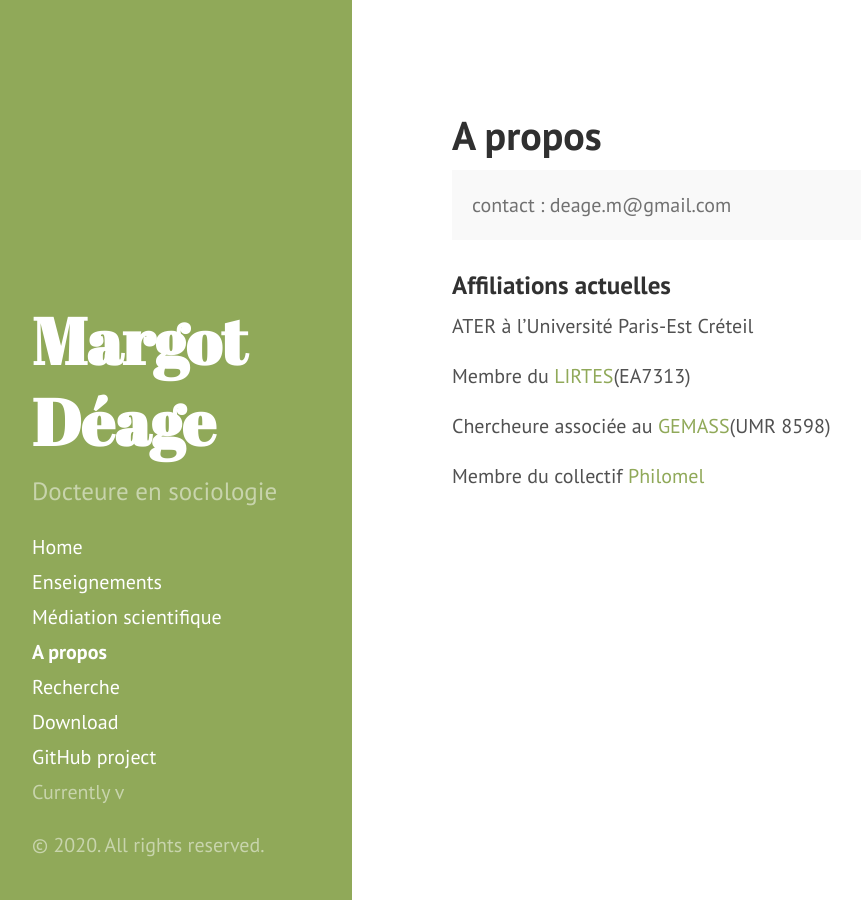
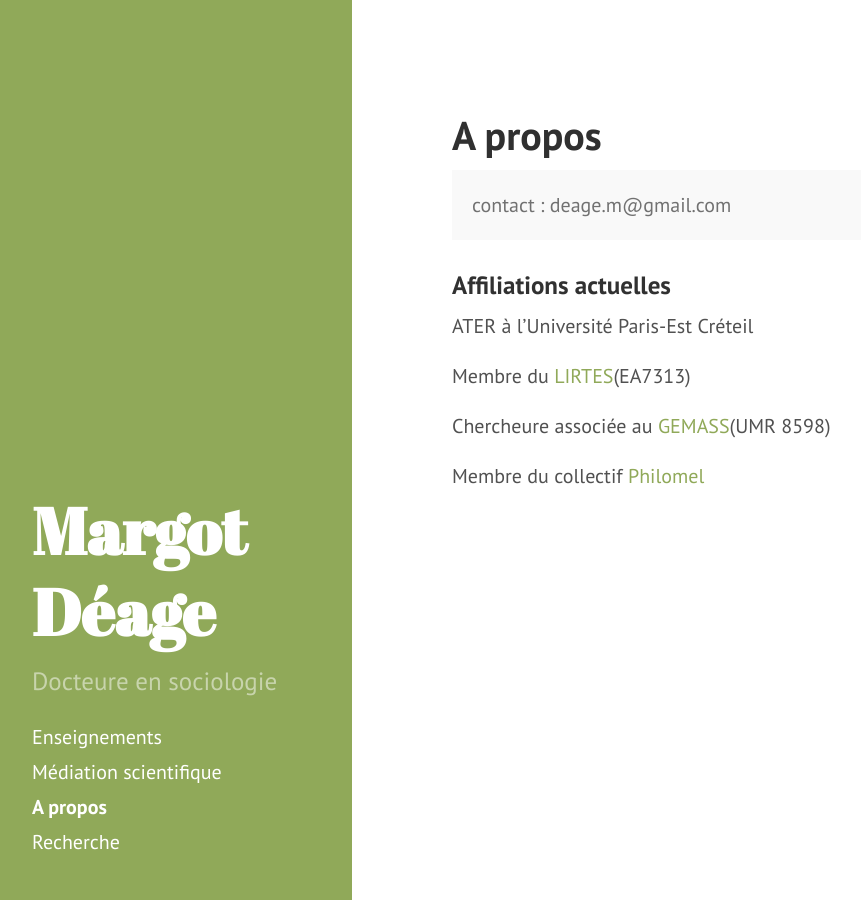
Before and after one commit to margotdeage/margotdeage.github.io, a Jekyll site: the page built from index.md, in a window 1280 px wide. Shown: the whole page, without its empty margins (8-869 px from the left). Built offline with Jekyll 4.4.1, drawn with Linux system fonts in a browser that asks for light colours; Markdown is read by kramdown in place of the engine named in the settings; the list of posts is cut into pages by our own code.

Commit message:
Update sidebar.html

```diff
--- a/_includes/sidebar.html
+++ b/_includes/sidebar.html
@@ -10,12 +10,6 @@
     </div>
 
     <nav class="sidebar-nav">
-      <a class="sidebar-nav-item{% if page.url == site.baseurl %} active{% endif %}" href="{{ site.baseurl }}">Home</a>
-
-      {% comment %}
-        The code below dynamically generates a sidebar nav of pages with
-        `layout: page` in the front-matter. See readme for usage.
-      {% endcomment %}
 
       {% assign pages_list = site.pages %}
       {% for node in pages_list %}
@@ -26,11 +20,6 @@
         {% endif %}
       {% endfor %}
 
-      <a class="sidebar-nav-item" href="{{ site.github.repo }}/archive/v{{ site.version }}.zip">Download</a>
-      <a class="sidebar-nav-item" href="{{ site.github.repo }}">GitHub project</a>
-      <span class="sidebar-nav-item">Currently v{{ site.version }}</span>
     </nav>
-
-    <p>&copy; {{ site.time | date: '%Y' }}. All rights reserved.</p>
   </div>
 </div>
```
